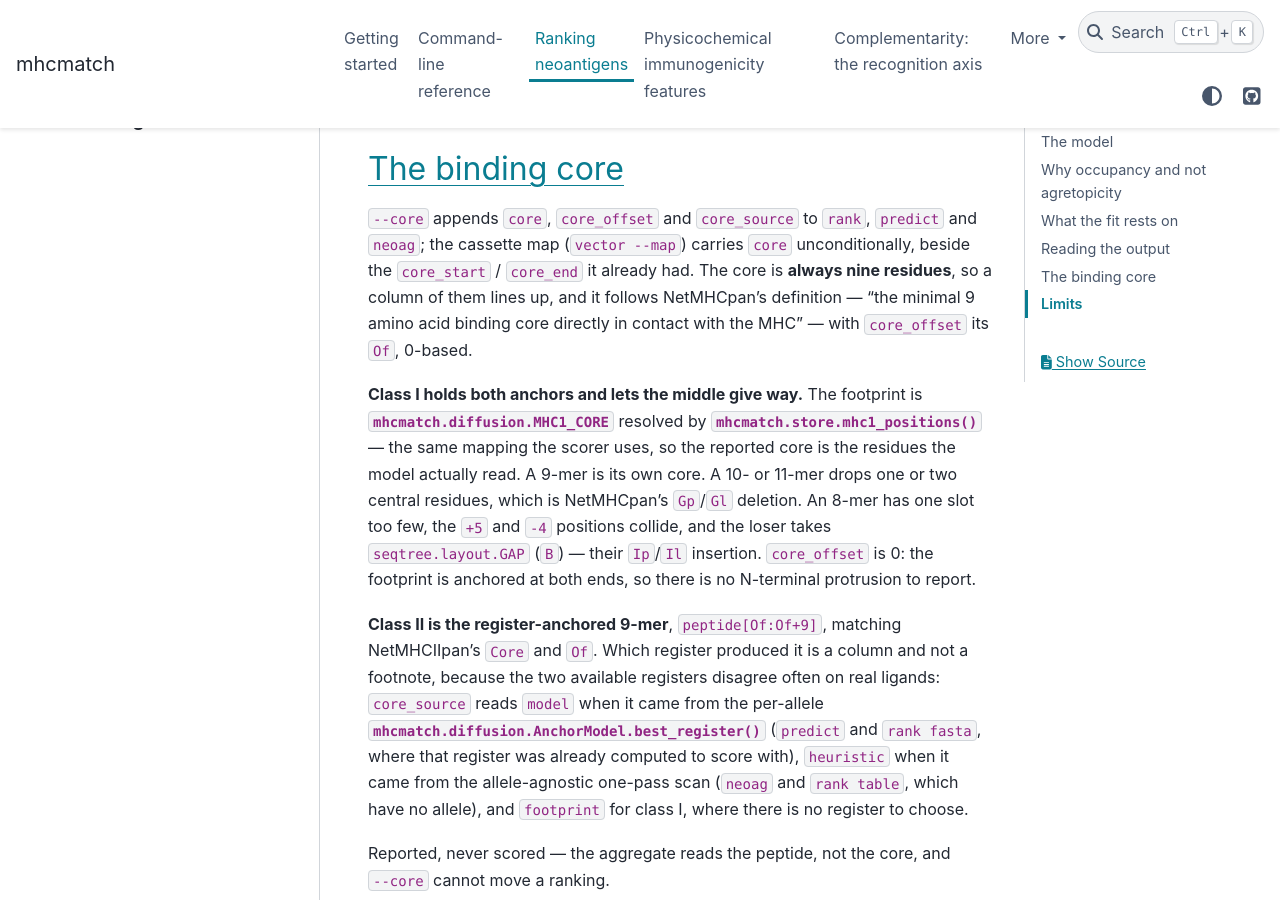
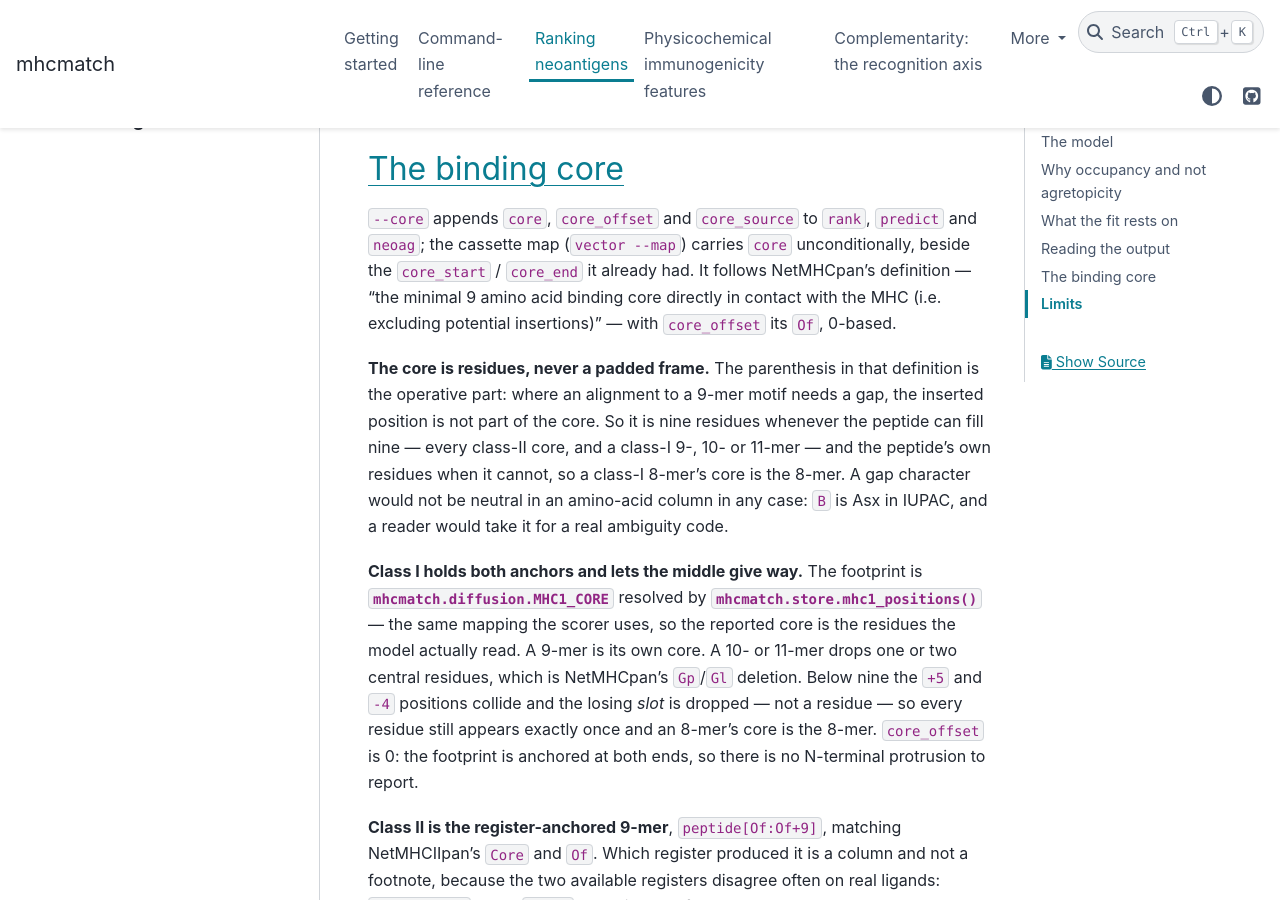
Before and after one commit to antigenomics/mhcmatch, a Sphinx documentation site: the page built from docs/neoantigen.rst, in a window 1280 px wide and 900 px high, scrolled down 3413 px. Built offline with Sphinx 7.4.7 and the PyData theme 0.15.4, drawn with Linux system fonts in a browser that asks for light colours.

Commit message:
core: report residues, not a padded frame
The class-I core was padded to a fixed width of 9 with `seqtree.layout.GAP`, which
was wrong twice over.

**It is wrong on NetMHCpan's own convention.** Their definition is "the minimal 9
amino acid binding core directly in contact with the MHC (i.e. excluding potential
insertions)" -- and the parenthesis is the operative part. Where an alignment to a
9-mer motif needs a gap, the inserted position is not part of the reported core.

**And `B` is not a neutral symbol in an amino-acid column.** It is Asx in IUPAC, so
any reader or parser downstream takes it for a real ambiguity code rather than a pad.
`seqtree.layout.GAP` is documented as a pad for fixed-width *model input* frames;
using it in reported sequence was an overreach.

The core is now residues: 9 whenever the peptide can fill 9 -- every class-II core and
every class-I 9/10/11-mer -- and the peptide's own residues when it cannot. Gaps only
ever arose below length 9, where the `+5` and `-4` footprint positions collide; the
losing *slot* is now dropped rather than padded, so every residue still appears
exactly once and an 8-mer's core is the 8-mer. `SIINFEKL` -> `SIINFEKL`, not
`SIINFBEKL`. Class I 10/11-mers are unchanged (`GILGFVFTLA` -> `GILGFFTLA`), as is
every class-II core.

`CORE_WIDTH` becomes `CORE_LEN`, matching `ligand.CORE_LEN`, and no longer claims to
be a width the output always has.

427 passed / 4 skipped, doctests and `sphinx -W` green, and re-verified end to end on
`rank fasta`, `rank table`, `predict` and `neoag` across lengths 8-11.

Co-Authored-By: Claude Opus 5 <noreply@anthropic.com>

```diff
--- a/docs/neoantigen.rst
+++ b/docs/neoantigen.rst
@@ -123,17 +123,25 @@ The binding core
 
 ``--core`` appends ``core``, ``core_offset`` and ``core_source`` to ``rank``, ``predict`` and
 ``neoag``; the cassette map (``vector --map``) carries ``core`` unconditionally, beside the
-``core_start`` / ``core_end`` it already had. The core is **always nine residues**, so a column of
-them lines up, and it follows NetMHCpan's definition --- "the minimal 9 amino acid binding core
-directly in contact with the MHC" --- with ``core_offset`` its ``Of``, 0-based.
+``core_start`` / ``core_end`` it already had. It follows NetMHCpan's definition --- "the minimal 9
+amino acid binding core directly in contact with the MHC (i.e. excluding potential insertions)" ---
+with ``core_offset`` its ``Of``, 0-based.
+
+**The core is residues, never a padded frame.** The parenthesis in that definition is the operative
+part: where an alignment to a 9-mer motif needs a gap, the inserted position is not part of the
+core. So it is nine residues whenever the peptide can fill nine --- every class-II core, and a
+class-I 9-, 10- or 11-mer --- and the peptide's own residues when it cannot, so a class-I 8-mer's
+core is the 8-mer. A gap character would not be neutral in an amino-acid column in any case:
+``B`` is Asx in IUPAC, and a reader would take it for a real ambiguity code.
 
 **Class I holds both anchors and lets the middle give way.** The footprint is
 :data:`mhcmatch.diffusion.MHC1_CORE` resolved by :func:`mhcmatch.store.mhc1_positions` --- the same
 mapping the scorer uses, so the reported core is the residues the model actually read. A 9-mer is
 its own core. A 10- or 11-mer drops one or two central residues, which is NetMHCpan's ``Gp``/``Gl``
-deletion. An 8-mer has one slot too few, the ``+5`` and ``-4`` positions collide, and the loser
-takes ``seqtree.layout.GAP`` (``B``) --- their ``Ip``/``Il`` insertion. ``core_offset`` is 0: the
-footprint is anchored at both ends, so there is no N-terminal protrusion to report.
+deletion. Below nine the ``+5`` and ``-4`` positions collide and the losing *slot* is dropped ---
+not a residue --- so every residue still appears exactly once and an 8-mer's core is the 8-mer.
+``core_offset`` is 0: the footprint is anchored at both ends, so there is no N-terminal protrusion
+to report.
 
 **Class II is the register-anchored 9-mer**, ``peptide[Of:Of+9]``, matching NetMHCIIpan's ``Core``
 and ``Of``. Which register produced it is a column and not a footnote, because the two available
```
Also changed, not shown: CHANGELOG.md (+12 -6 lines), 3 other files.
